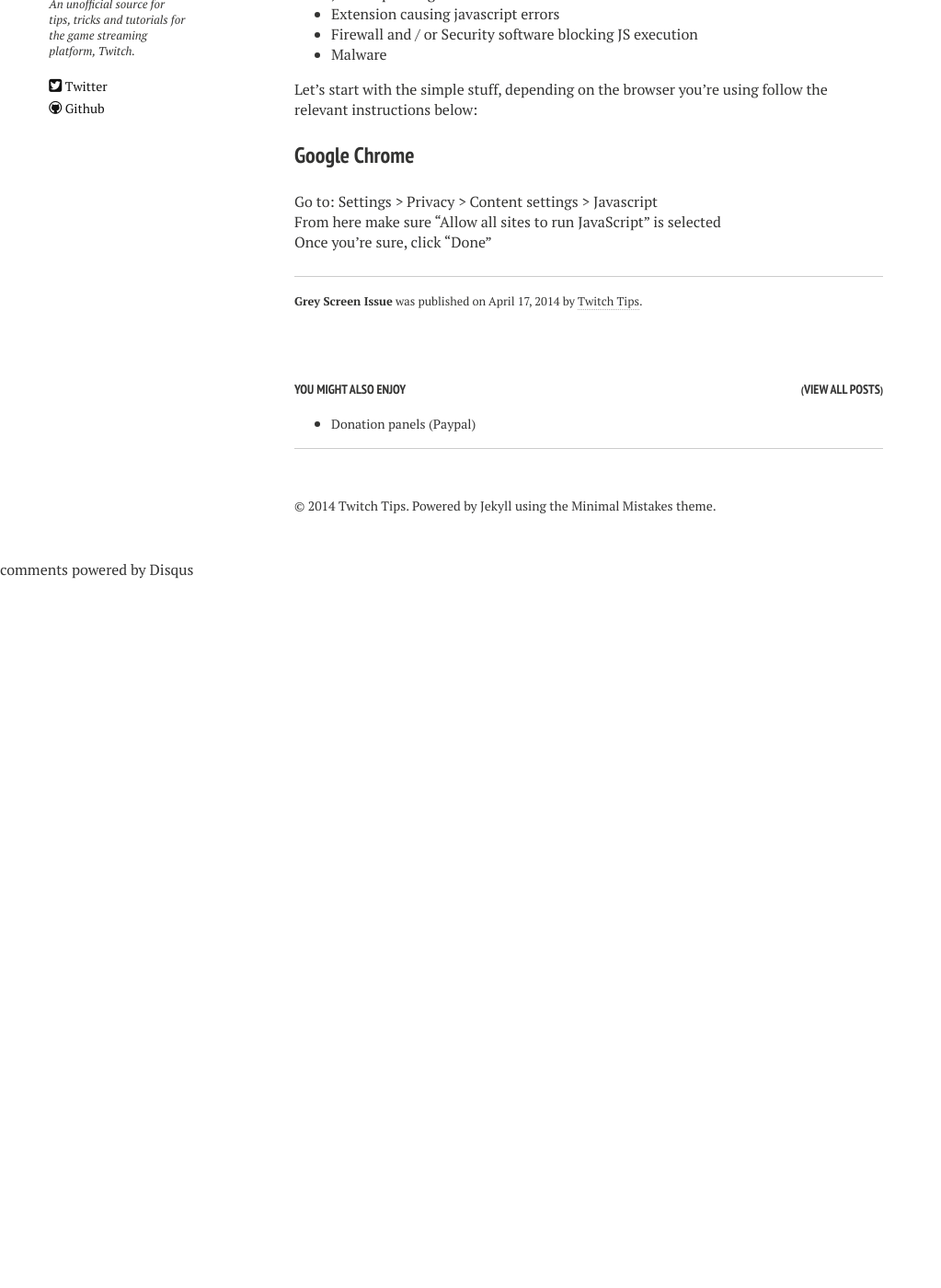
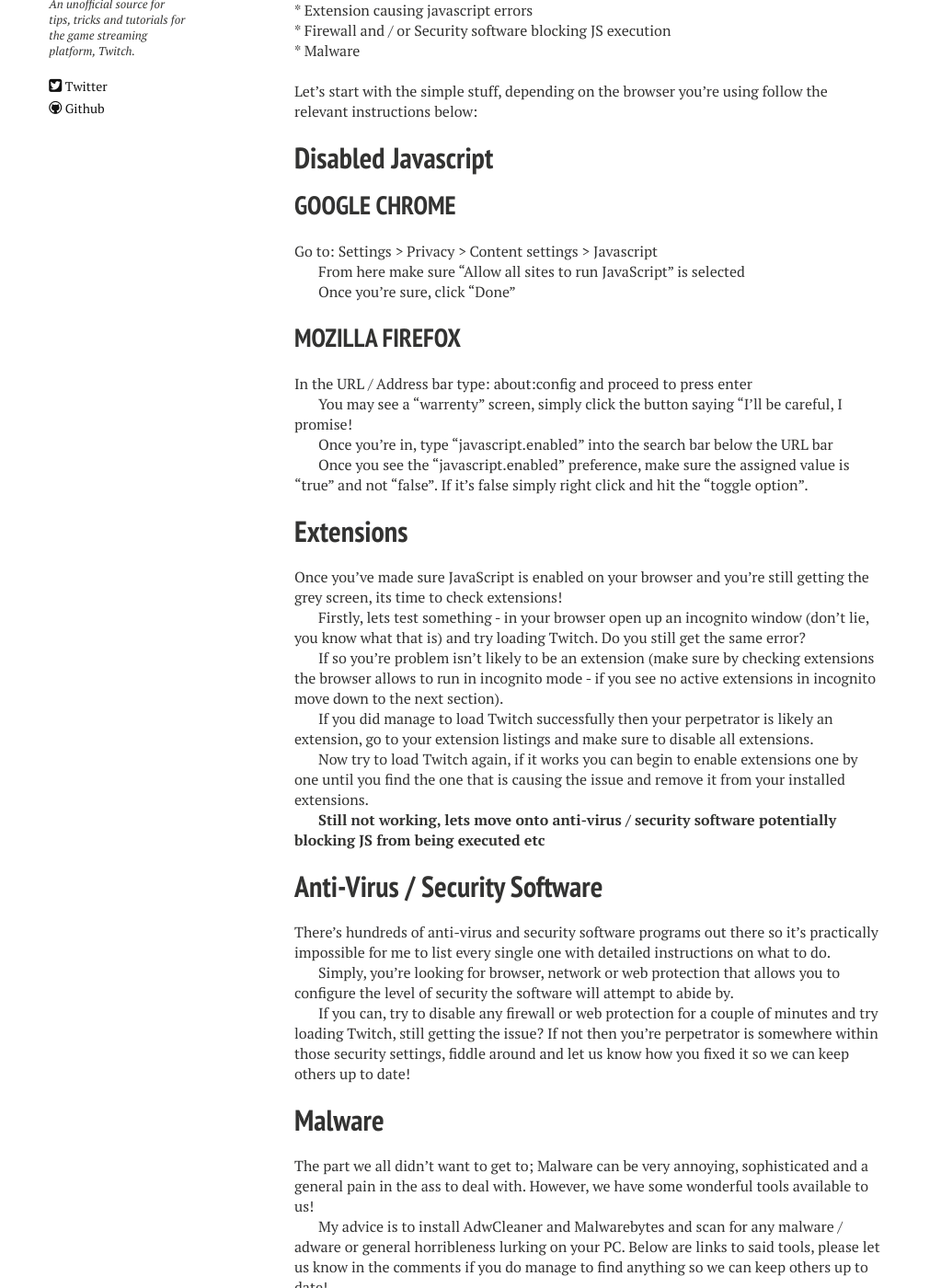
Before and after one commit to SolidPIPe/twitchtips, a Jekyll site: the page built from _posts/2014-04-17-grey-screen.md, in a window 1280 px wide and 1400 px high, scrolled down 550 px. Shown: the whole window at 92% size, without its empty margins (0-1023 px from the left). Built offline with Jekyll 4.4.1, drawn with Linux system fonts in a browser that asks for light colours; nearby versions of some CDN libraries; comment, search, counter and statistics services are not loaded; before the commit the page ends 1180 px from its top, so only the background shows below that; some of the changed text lies outside the part shown.

Commit message:
Update 2014-04-17-grey-screen.md

```diff
--- a/_posts/2014-04-17-grey-screen.md
+++ b/_posts/2014-04-17-grey-screen.md
@@ -8,19 +8,66 @@
   feature: gray-feature.png
 ---
 
-Got the issue where you can only see a grey screen with the Twitch logo centered in the middle?
-Well, here's how to fix that issue!
-<br>
-The reason(s) you may be getting this issue is due to one of the following;
+Got the issue where you can only see a grey screen with the Twitch logo centered in the middle? Well, here's how to fix that issue!
 
-* Javascript being disabled
-* Extension causing javascript errors
-* Firewall and / or Security software blocking JS execution
-* Malware
+<br>The reason(s) you may be getting this issue is due to one of the following;
 
-Let's start with the simple stuff, depending on the browser you're using follow the relevant instructions below:
+<br>* Javascript being disabled
+<br>* Extension causing javascript errors
+<br>* Firewall and / or Security software blocking JS execution
+<br>* Malware
 
-### Google Chrome
+<br>Let's start with the simple stuff, depending on the browser you're using follow the relevant instructions below:
+
+# Disabled Javascript
+
+## GOOGLE CHROME
 Go to: Settings > Privacy > Content settings > Javascript
+
 From here make sure "Allow all sites to run JavaScript" is selected
+
 Once you're sure, click "Done"
+
+## MOZILLA FIREFOX
+In the URL / Address bar type: about:config and proceed to press enter
+
+You may see a "warrenty" screen, simply click the button saying "I'll be careful, I promise!
+
+Once you're in, type "javascript.enabled" into the search bar below the URL bar
+
+Once you see the "javascript.enabled" preference, make sure the assigned value is "true" and not "false". If it's false simply right click and hit the "toggle option".
+
+# Extensions
+Once you've made sure JavaScript is enabled on your browser and you're still getting the grey screen, its time to check extensions!
+
+Firstly, lets test something - in your browser open up an incognito window (don't lie, you know what that is) and try loading Twitch. Do you still get the same error?
+
+If so you're problem isn't likely to be an extension (make sure by checking extensions the browser allows to run in incognito mode - if you see no active extensions in incognito move down to the next section).
+
+If you did manage to load Twitch successfully then your perpetrator is likely an extension, go to your extension listings and make sure to disable all extensions.
+
+Now try to load Twitch again, if it works you can begin to enable extensions one by one until you find the one that is causing the issue and remove it from your installed extensions.
+
+**Still not working, lets move onto anti-virus / security software potentially blocking JS from being executed etc**
+
+# Anti-Virus / Security Software
+
+There's hundreds of anti-virus and security software programs out there so it's practically impossible for me to list every single one with detailed instructions on what to do.
+
+Simply, you're looking for browser, network or web protection that allows you to configure the level of security the software will attempt to abide by.
+
+If you can, try to disable any firewall or web protection for a couple of minutes and try loading Twitch, still getting the issue? If not then you're perpetrator is somewhere within those security settings, fiddle around and let us know how you fixed it so we can keep others up to date!
+
+# Malware
+
+The part we all didn't want to get to; Malware can be very annoying, sophisticated and a general pain in the ass to deal with. However, we have some wonderful tools available to us!
+
+My advice is to install AdwCleaner and Malwarebytes and scan for any malware / adware or general horribleness lurking on your PC. Below are links to said tools, please let us know in the comments if you do manage to find anything so we can keep others up to date!
+
+[MalwareBytes - Free Anti-Malware & Internet Security Software](https://www.malwarebytes.org/)
+
+[[Bleeping Computer] AdwCleaner](http://www.bleepingcomputer.com/download/adwcleaner/)
+
+# Conclusion
+
+Hopefully you managed to get the problem dealt with using this blog post, if not - keep trying. You may of just missed something simple. Let us know how you get on in the comments.
```
